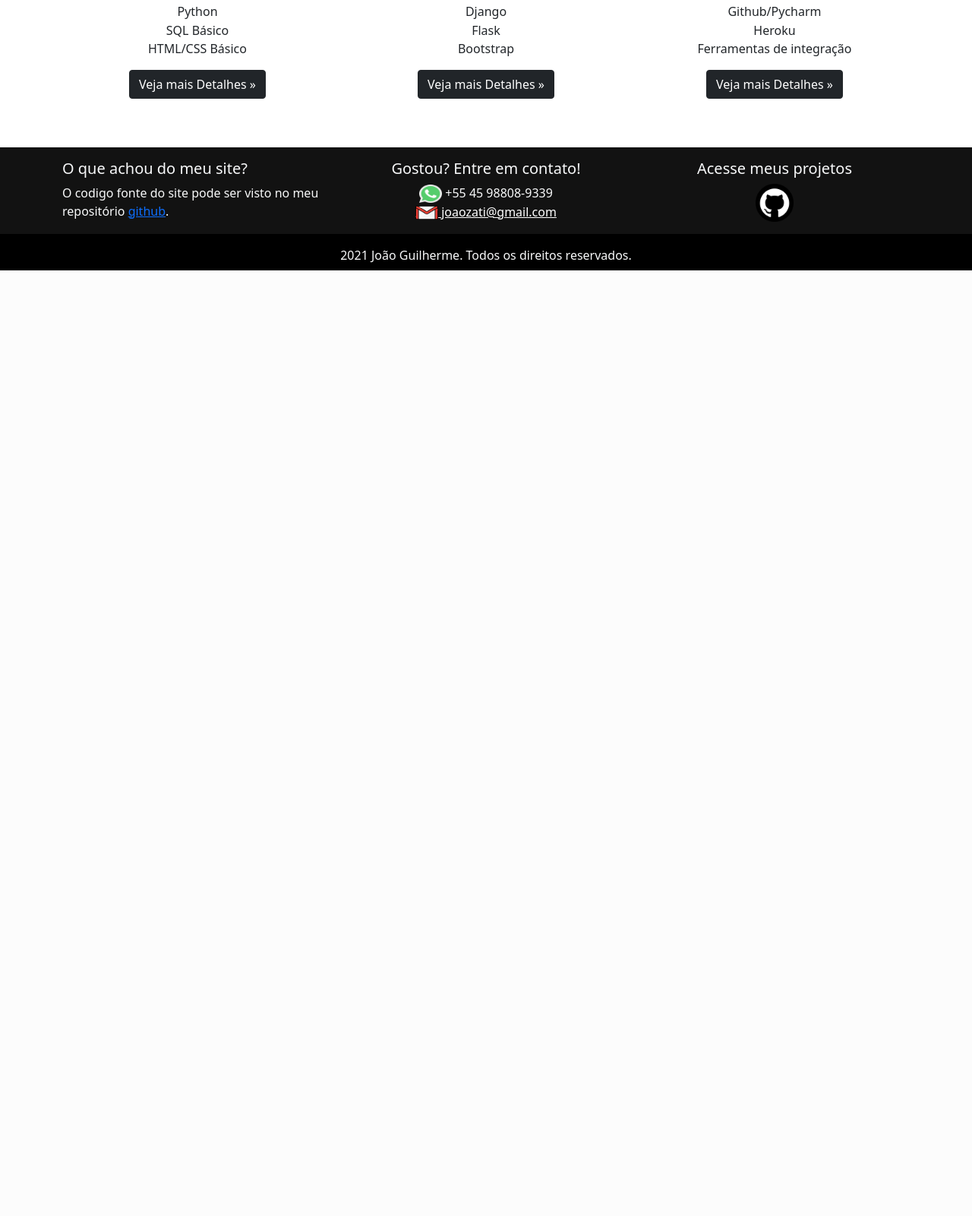
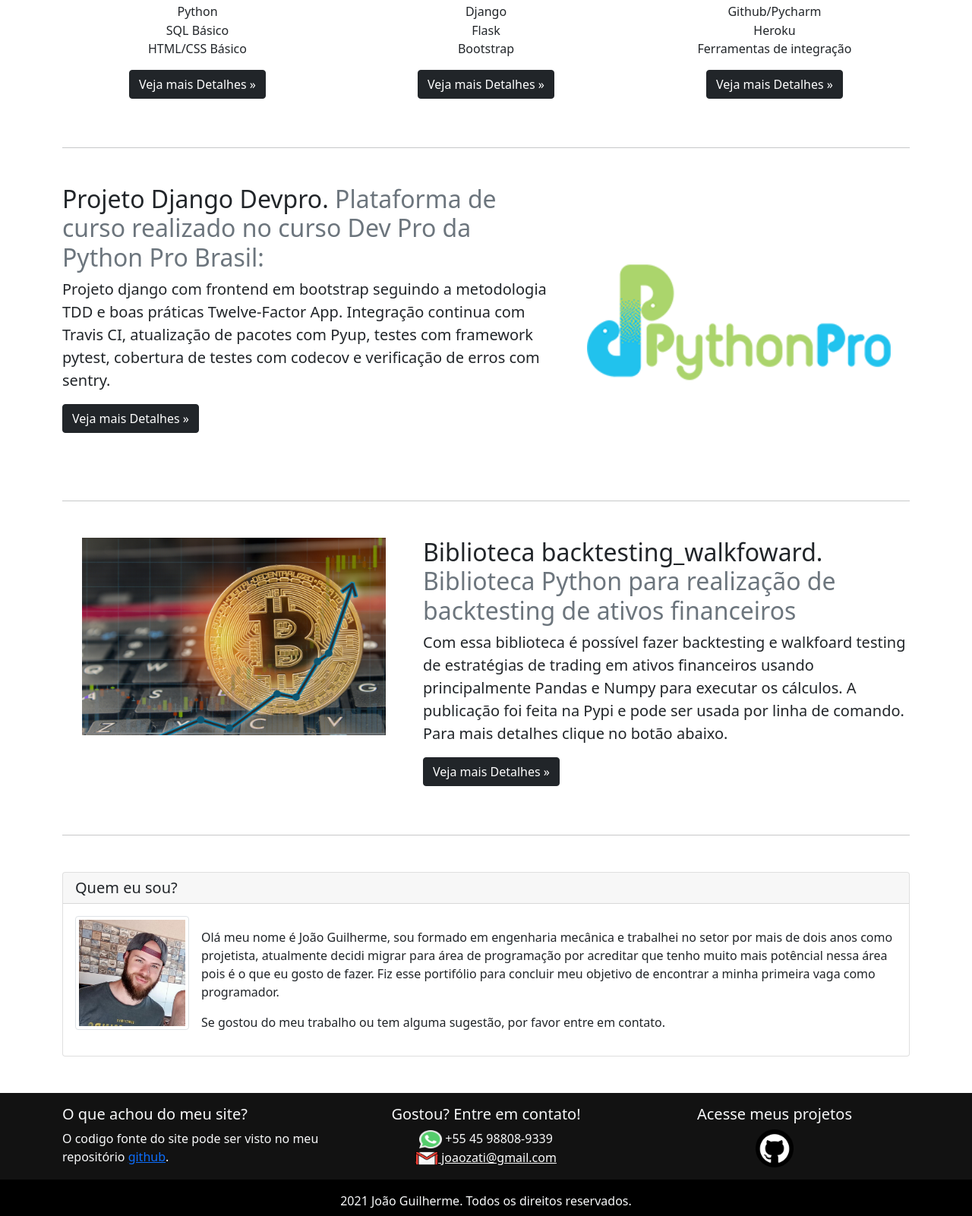
Before and after one commit to JoaoZati/django-portifolio, a Django app: page / in a window 1280 px wide. Shown: the part 937-2538 px from the top of the page at 76% size. Before the commit the page ends 1293 px from the top, so only its background shows below. Run offline with Django 3.2, Linux system fonts and the light colour scheme.

Commit message:
Part 2: Home Template (Finalized the home page frontend); - home.html: add the last featurette row and the card description;

```diff
--- a/base/templates/base/home.html
+++ b/base/templates/base/home.html
@@ -54,8 +54,8 @@
     </button>
   </div>
 
-  <div class="container marketing text-center mt-5">
-    <div class="row">
+  <div class="container marketing mt-5">
+    <div class="row text-center">
       <div class="col-lg-4">
         <img src="{% static 'img/source_code_red.jpeg' %}" class="rounded-circle" alt="" width="140" height="140" />
         <h2>Linguagens</h2>
@@ -81,6 +81,60 @@
         <p><a class="btn btn-dark" href="#">Veja mais Detalhes &raquo;</a></p>
       </div>
     </div>
+
+    <hr class="featurette-divider mt-5 mb-5">
+
+    <div class="row featurette">
+      <div class="col-md-7">
+        <h2 class="featurette-heading">Projeto Django Devpro. <span class="text-muted">Plataforma de curso realizado no curso Dev Pro da Python Pro Brasil:</span></h2>
+        <p class="lead">Projeto django com frontend em bootstrap seguindo a metodologia TDD e boas práticas Twelve-Factor App.
+        Integração continua com Travis CI, atualização de pacotes com Pyup, testes com framework pytest, cobertura de testes com codecov e
+        verificação de erros com sentry.</p>
+        <p><a class="btn btn-dark" href="#">Veja mais Detalhes &raquo;</a></p>
+      </div>
+      <div class="col-md-5 text-center">
+        <img src="{% static 'img/pythonpro.png' %}" alt="" width="400" height="400" />
+      </div>
+    </div>
+
+    <hr class="featurette-divider mb-5">
+
+    <div class="row featurette">
+      <div class="col-md-7 order-md-2">
+        <h2 class="featurette-heading">Biblioteca backtesting_walkfoward. <span class="text-muted">Biblioteca Python para realização de backtesting de ativos financeiros</span></h2>
+        <p class="lead">Com essa biblioteca é possível fazer backtesting e walkfoard testing de estratégias de trading
+          em ativos financeiros usando principalmente Pandas e Numpy para executar os cálculos.
+          A publicação foi feita na Pypi e pode ser usada por linha de comando. Para mais detalhes clique no botão abaixo.
+        </p>
+        <p><a class="btn btn-dark" href="#">Veja mais Detalhes &raquo;</a></p>
+      </div>
+      <div class="col-md-5 text-center">
+        <img src="{% static 'img/bitcoin.jpeg' %}" alt="" width="400" height="260" />
+      </div>
+    </div>
+
+    <hr class="featurette-divider mt-5 mb-5">
+
+    <div class="row">
+      <div class="col-md-12">
+        <div class="card">
+          <h5 class="card-header">
+            Quem eu sou?
+          </h5>
+          <div class="card-body">
+            <p class="card-text">
+              <img src="{% static 'img/me.jpg' %}" width="150" height="150" alt="Foto Pessoal"
+                   class="img-thumbnail float-start me-3"/>
+              <p>Olá meu nome é João Guilherme, sou formado em engenharia mecânica e trabalhei no setor por mais de dois
+                anos como projetista, atualmente decidi migrar para área de programação por acreditar que tenho muito mais
+                potêncial nessa área pois é o que eu gosto de fazer. Fiz esse portifólio para concluir meu objetivo de encontrar
+                a minha primeira vaga como programador.</p>
+              <p>Se gostou do meu trabalho ou tem alguma sugestão, por favor entre em contato.</p>
+            </p>
+          </div>
+        </div>
+      </div>
+    </div>
   </div>
 </main>
 {% endblock %}
```
Also changed, not shown: base/static/img/bitcoin.jpeg (added), base/static/img/me.jpg (added), base/static/img/pythonpro.png (added), base/static/img/trading.jpeg (added).
